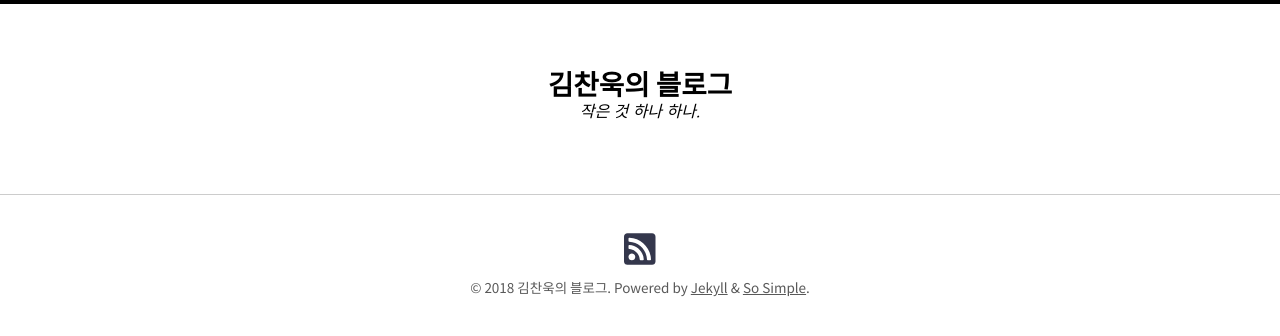
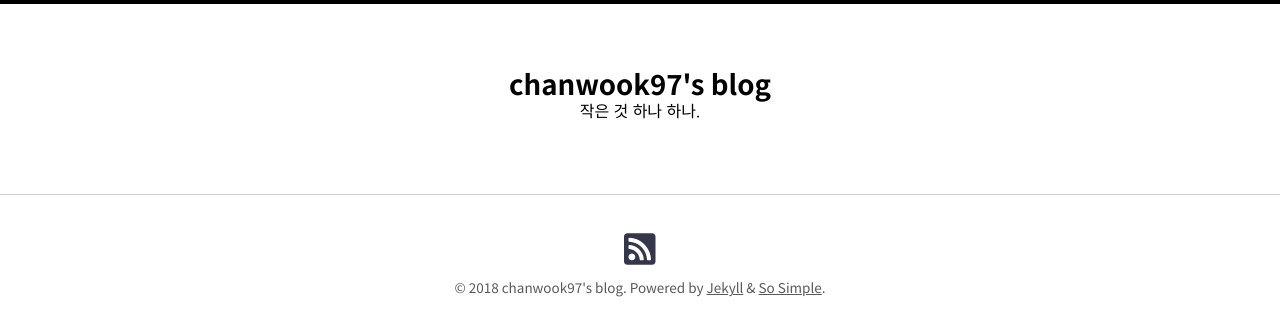
Before and after one commit to chanwook97/chanwook97.github.io, a Jekyll site: the page built from index.md, in a window 1280 px wide. Shown: the top 336 px of the page. Built offline with Jekyll 4.4.1, drawn with Linux system fonts in a browser that asks for light colours; nearby versions of some CDN libraries.

Commit message:
Style fixed in korean

```diff
--- a/_config.yml
+++ b/_config.yml
@@ -16,7 +16,7 @@
 theme: jekyll-theme-so-simple
 # remote_theme: mmistakes/so-simple-theme
 locale: ko-KR
-title: "김찬욱의 블로그"
+title: "chanwook97's blog"
 description: "작은 것 하나 하나."
 baseurl: # the subpath of your site, e.g. "/blog"
 url: "https://chanwook97.github.io"
@@ -33,6 +33,10 @@ disqus:
   shortname: # Disqus shortname, e.g. "my_disqus_shortname"
 twitter:
   username: # site's Twitter username, e.g. "mmistakes"
+
+read_time: true
+words_per_minute: 200
+
 
 # Liquid
 liquid:
--- a/_sass/so-simple/_entries.scss
+++ b/_sass/so-simple/_entries.scss
@@ -28,7 +28,7 @@
   margin-bottom: 0.5rem;
   font-family: $title-font-family;
   font-weight: $entry-title-weight;
-  font-style: italic;
+  font-style: normal;
   letter-spacing: -1px;
   word-wrap: break-word; /* break long words that could overflow */
 
--- a/_sass/so-simple/_global.scss
+++ b/_sass/so-simple/_global.scss
@@ -96,7 +96,7 @@
   font-family: $description-font-family;
   @include fluid-type($min-vw, $max-vw, $h5-min, $h5-max);
   font-weight: 400;
-  font-style: italic;
+  font-style: normal;
 }
 
 .site-logo {
--- a/_sass/so-simple/_page.scss
+++ b/_sass/so-simple/_page.scss
@@ -14,7 +14,7 @@
   margin-bottom: 0.5em;
   font-family: $title-font-family;
   font-weight: $page-title-weight;
-  font-style: italic;
+  font-style: normal;
   letter-spacing: -2px;
 }
 
```
Also changed, not shown: _posts/2018-05-15-왜 파일을 세 개나 건드려야 해.md (added, +9 -0 lines).
